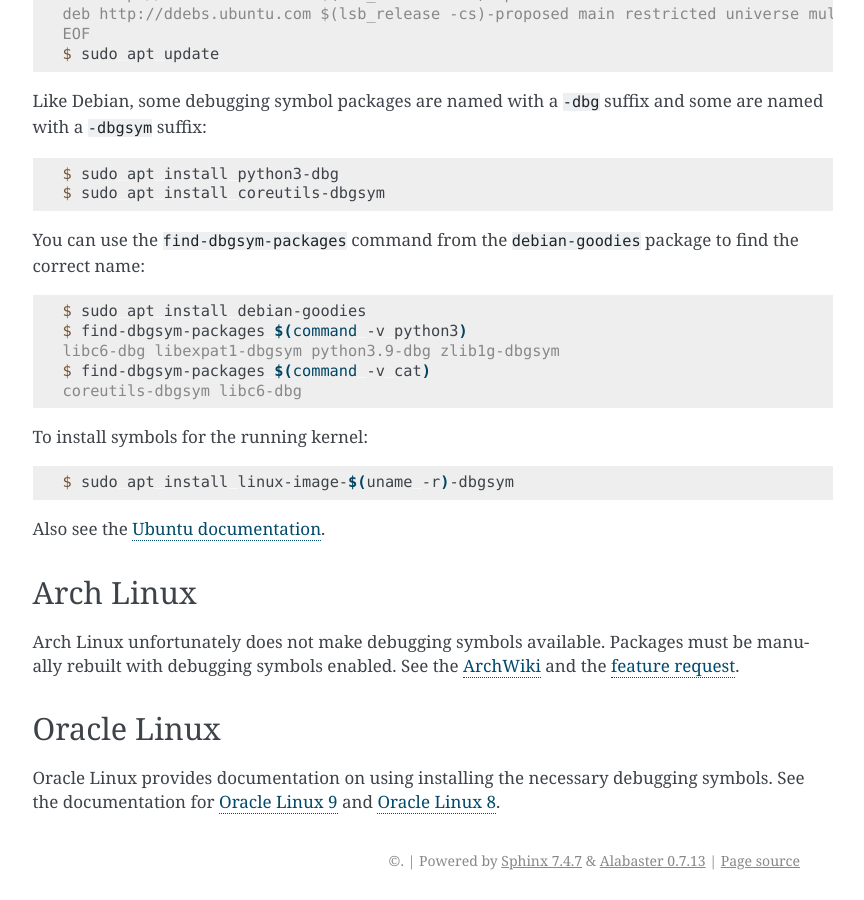
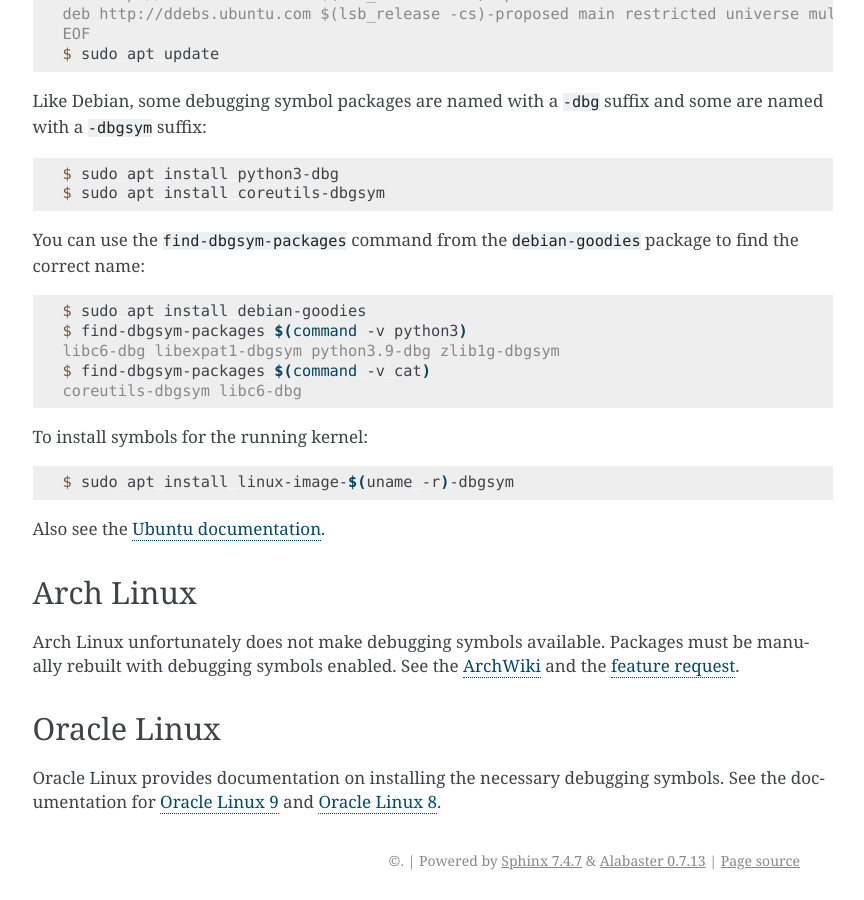
Before and after one commit to osandov/drgn, a Sphinx documentation site: the page built from docs/getting_debugging_symbols.rst, in a window 1280 px wide and 900 px high, scrolled down 1802 px. Shown: the whole window, without its empty margins (310-1174 px from the left). Built offline with Sphinx 7.4.7, drawn with Linux system fonts in a browser that asks for light colours; pages that are not in the unit, such as notebooks, are missing from menus.

Commit message:
Fix the URLs of Oracle Linux documentation
I'm not really even sure how or why the URLs changed. Again.

Signed-off-by: Stephen Brennan <stephen.s.brennan@oracle.com>

```diff
--- a/docs/getting_debugging_symbols.rst
+++ b/docs/getting_debugging_symbols.rst
@@ -120,8 +120,8 @@
 Oracle Linux
 ------------
 
-Oracle Linux provides documentation on using installing the necessary debugging
+Oracle Linux provides documentation on installing the necessary debugging
 symbols. See the documentation for `Oracle Linux 9
-<https://docs.oracle.com/en/operating-systems/oracle-linux/9/drgn/how_to_install_debuginfo_packages.html>`_
+<https://docs.oracle.com/en/operating-systems/oracle-linux/9/drgn/installing_debuginfo_packages.html>`_
 and `Oracle Linux 8
-<https://docs.oracle.com/en/operating-systems/oracle-linux/8/drgn/how_to_install_debuginfo_packages.html>`_.
+<https://docs.oracle.com/en/operating-systems/oracle-linux/8/drgn/installing_debuginfo_packages.html>`_.
```
